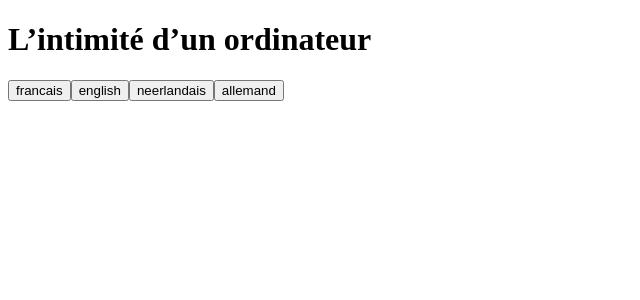
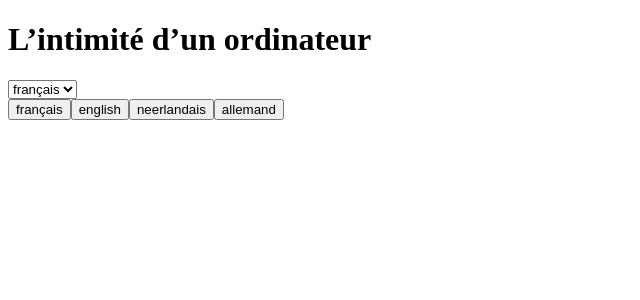
Before and after one commit to K0rneille/I-Lab, a Vue app: page / in a window 1280 px wide. Shown: the top 300 px of the page, without its empty margins (0-640 px from the left). Built offline with nearby package versions, Linux system fonts and the light colour scheme.

Commit message:
changetitle

```diff
--- a/src/App.vue
+++ b/src/App.vue
@@ -1,13 +1,13 @@
 <template>
   <page />
-  <btn  @change-lang="changeLang" />
+  <trad  @change-lang="changeLang" />
 </template>
 
 <script setup >
   import { ref } from 'vue'
 
   import page from './components/page.vue'
-  import btn from './components/btn.vue'
+  import trad from './components/trad.vue'
 
   import { useI18n } from 'vue-i18n'
 
--- a/src/components/btn.vue
+++ /dev/null
@@ -1,14 +0,0 @@
-<template>
-  <button class="changeLang" @click="$emit('changeLang', 'fr')">francais</button>
-  <button class="changeLang" @click="$emit('changeLang', 'en')">english</button>
-  <button class="changeLang" @click="$emit('changeLang', 'nl')">neerlandais</button>
-  <button class="changeLang" @click="$emit('changeLang', 'ge')">allemand</button>
-</template>
-
-<script setup >
-
-
-defineEmits(['changeLang']);
-
-
-</script>
--- /dev/null
+++ b/src/components/trad.vue
@@ -0,0 +1,24 @@
+<template>
+
+  <form class="form">
+    <select name="lang" id="lang" class="form__select">
+      <option value="fr" class="form__option">français</option>
+      <option value="en" class="form__option">english</option>
+      <option value="nl" class="form__option">ne</option>
+      <option value="de" class="form__option">deutsch</option>
+    </select>
+
+
+
+  </form>
+  <button class="changeLang" @click="$emit('changeLang', 'fr')">français</button>
+  <button class="changeLang" @click="$emit('changeLang', 'en')">english</button>
+  <button class="changeLang" @click="$emit('changeLang', 'nl')">neerlandais</button>
+  <button class="changeLang" @click="$emit('changeLang', 'de')">allemand</button>
+</template>
+
+<script setup >
+
+defineEmits(['changeLang']);
+
+</script>
--- a/src/main.js
+++ b/src/main.js
@@ -5,7 +5,9 @@ import { createI18n } from 'vue-i18n'
 import en from './components/language/en.json'
 import fr from './components/language/fr.json'
 import nl from './components/language/nl.json'
-import ge from './components/language/ge.json'
+import de from './components/language/de.json'
+
+
 const i18n = createI18n({
   locale: 'fr',
   fallbackLocale: 'en',
@@ -13,7 +15,7 @@ const i18n = createI18n({
     en,
     fr,
     nl,
-    ge
+    de
   }
 })
 
```
Also changed, not shown: src/components/language/de.json (renamed from src/components/language/ge.json).
